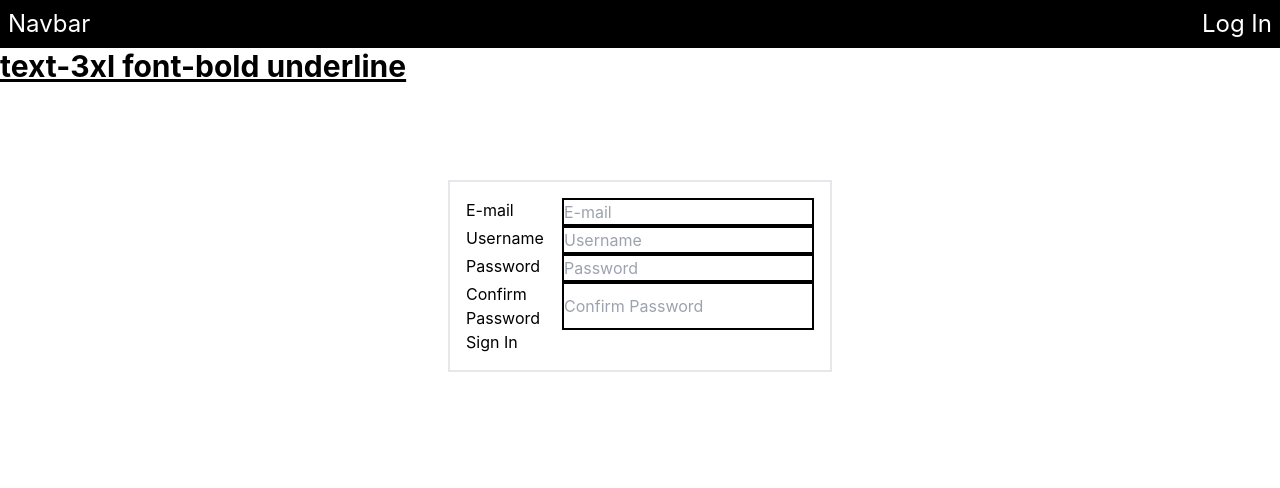
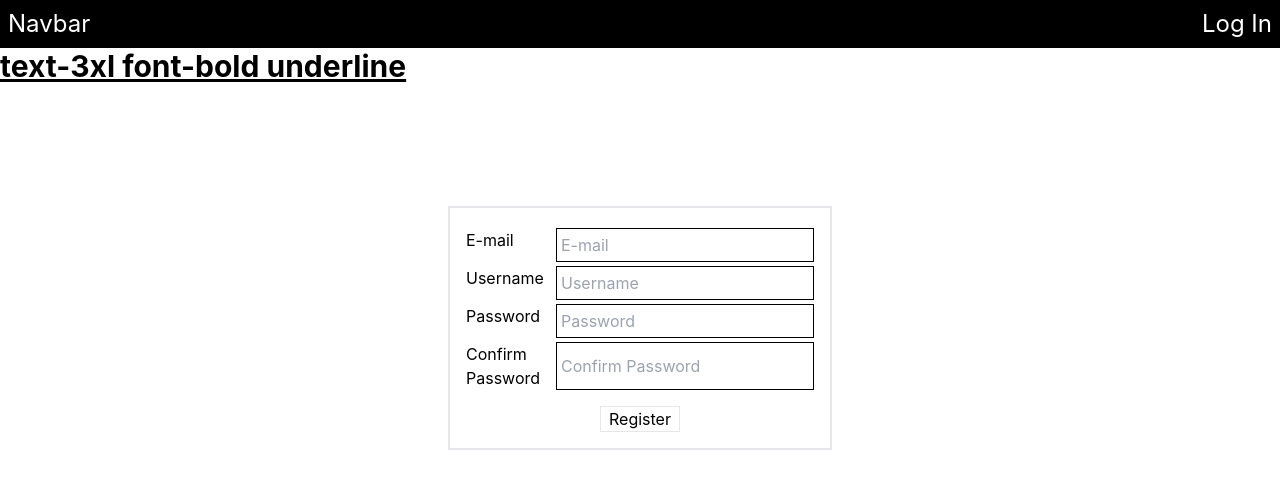
Before and after one commit to KCCPMG/tavern-table, a Next.js app: page /register in a window 1280 px wide. Shown: the top 488 px of the page. Built offline with nearby package versions, Linux system fonts and the light colour scheme; no server answers.

Commit message:
connect register/page.tsx with api/register/route.tsx, working on correct response and handling

```diff
--- a/app/api/register/route.tsx
+++ b/app/api/register/route.tsx
@@ -0,0 +1,8 @@
+"use server"
+
+export async function POST(req: Request) {
+  console.log(req.body);
+  return Response.json({
+    data: "hello"
+  })
+}
--- a/app/register/page.tsx
+++ b/app/register/page.tsx
@@ -14,12 +14,12 @@ type FormFieldProps = {
 
 function FormField({labelText, inputType, inputPlaceholder, inputValue, inputChange} : FormFieldProps) {
   return (
-    <div className="flex justify-between">
+    <div className="flex justify-between pt-1">
       <label className="">
         {labelText}
       </label>
       <input
-        className="border-black border-2"
+        className="border-black border p-1"
         type={inputType}
         placeholder={inputPlaceholder}
         value={inputValue}
@@ -36,6 +36,17 @@ export default function Register() {
   const [password, setPassword] = useState("");
   const [confirmPassword, setConfirmPassword] = useState("");
 
+  async function submitRegistration(): Promise<void> {
+    const response = await fetch('/api/register', {
+      headers: {
+        contentType: "application/json"
+      },
+      method: 'POST',
+      body: JSON.stringify({email, username, password}),
+    })
+    console.log(response.json());
+  }
+
   return (
     <div className="container m-auto translate-y-2/4 border-2 p-4 max-w-96">
       <form
@@ -44,10 +55,12 @@ export default function Register() {
         // className="block px-auto"
         onSubmit={(e: React.FormEvent<HTMLFormElement>) => {
           e.preventDefault();
-          signIn("credentials", {
-            username,
-            password
-          })
+          submitRegistration();
+          // signIn("credentials", {
+          //   username,
+          //   password
+          // })
+
         }}
       >
         <FormField
@@ -78,7 +91,14 @@ export default function Register() {
           inputValue={confirmPassword}
           inputChange={(e) => setConfirmPassword(e.target.value)}
         />
-        <button type="submit">Sign In</button>
+        <div className="flex pt-4 justify-between">
+          <button
+            className="border px-2 mx-auto"
+            type="submit"
+          >
+            Register
+          </button>
+        </div>
       </form>
     </div>
   )
```
